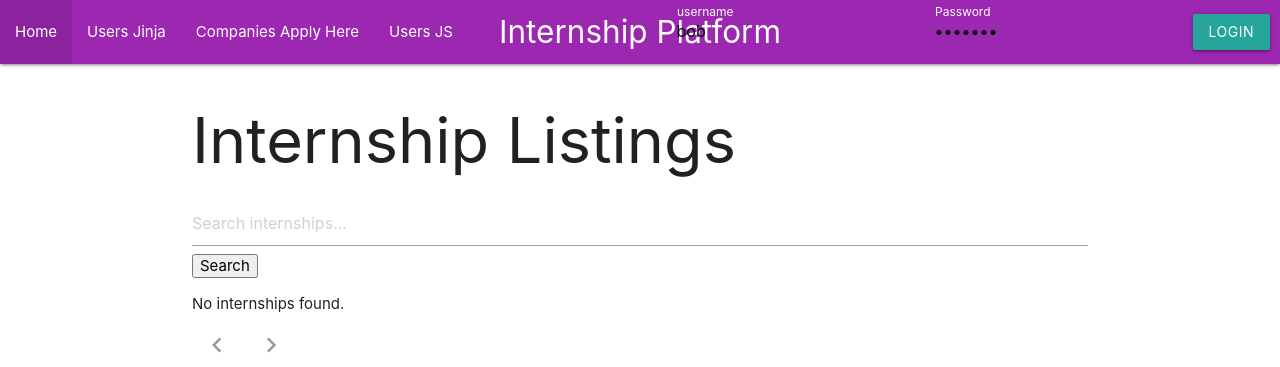
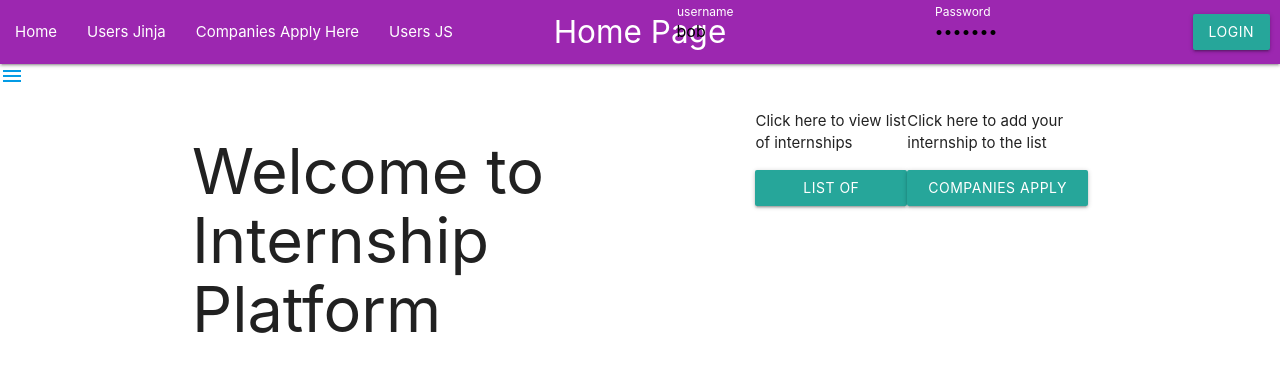
Before and after one commit to ShivanSookram/project, a Flask app: page / in a window 1280 px wide. Shown: the top 367 px of the page. Run offline with Flask 3, Linux system fonts and the light colour scheme; data that the repository does not hold is empty.

Commit message:
home page wip

```diff
--- /dev/null
+++ b/App/templates/homey.html
@@ -0,0 +1,45 @@
+{% extends "layout.html" %}
+
+{% block title %}{{title}}{% endblock %}
+{% block page %}{{title}}{% endblock %}
+
+{{ super() }}
+{% block content %}
+<style>
+  .hero video {
+  width: 100%; /* Make video cover the entire width of the hero section */
+  height: 500px; /* Adjust height as desired */
+}
+.hero-content {
+  display: flex; /* Make hero content a flex container */
+  justify-content: space-between; /* Align buttons at opposite ends */
+}
+
+.button-container {
+  display: flex; /* Make button container a flex container */
+}
+
+
+
+</style>
+<section class="hero">
+  <div class="hero-content">
+    <h1>Welcome to Internship Platform </h1>
+    <div class="button-container">  <div class="button-list">  <p>Click here to view list of internships</p>
+        <a href="/home" class="btn">List of Internships</a>
+      </div>
+      <div class="button-list">  <p>Click here to add your internship to the list</p>
+        <a href="/company" class="btn">Companies apply here</a>
+      </div>
+    </div>
+  </div>
+
+  <video autoplay muted loop playsinline style="width: 100%; height: 500px;">
+    <source src="https://www.shutterstock.com/shutterstock/videos/1081513610/preview/stock-footage-two-diverse-business-men-discussing-financial-market-data-using-laptop-and-digital-tablet.webm" type="video/webm">
+  </video>
+</section>
+
+
+
+
+{% endblock %}
--- a/App/templates/layout.html
+++ b/App/templates/layout.html
@@ -70,6 +70,28 @@
 
           </div>
       </nav>
+
+      <!-- sidenavbar testing -->
+      <ul id="slide-out" class="sidenav">
+        <li><div class="user-view">
+          <!-- <div class="background">
+            <img src="images/fig1.png">
+          </div> -->
+          <a href="#user"><img class="circle" src="images/yuna.jpg"></a>
+          <a href="#name"><span class="white-text name">John Doe</span></a>
+          <a href="#email"><span class="white-text email">jdandturk@gmail.com</span></a>
+        </div></li>
+        <li><a href="/home"><i class="material-icons">book</i>List of Internships</a></li>
+        <li><a href="#!">Second Link</a></li>
+        <li><div class="divider"></div></li>
+        <li><a class="subheader">Subheader</a></li>
+        <li><a class="waves-effect" href="#!">Third Link With Waves</a></li>
+      </ul>
+      <a href="#" data-target="slide-out" class="sidenav-trigger"><i class="material-icons">menu</i></a>
+
+
+      <!-- here -->
+
       <style>
           .navbar-form label {
               color: white !important;
--- a/App/views/index.py
+++ b/App/views/index.py
@@ -5,7 +5,7 @@ from App.controllers import create_user
 
 index_views = Blueprint('index_views', __name__, template_folder='../templates')
 
-@index_views.route('/', methods=['GET'])
+# @index_views.route('/', methods=['GET'])
 @index_views.route('/home', methods=['GET'])
 def index_page():
   search_query = request.args.get('search_query')
@@ -29,6 +29,10 @@ def init():
 def company_page():
   return render_template('company.html', title="Companies Application")
 
+@index_views.route('/', methods=['GET'])
+def home_page():
+  return render_template('homey.html', title="Home Page")
+
 
 
 # @index_views.route('/search', methods=['GET'])
```
Also changed, not shown: 1 other file.
